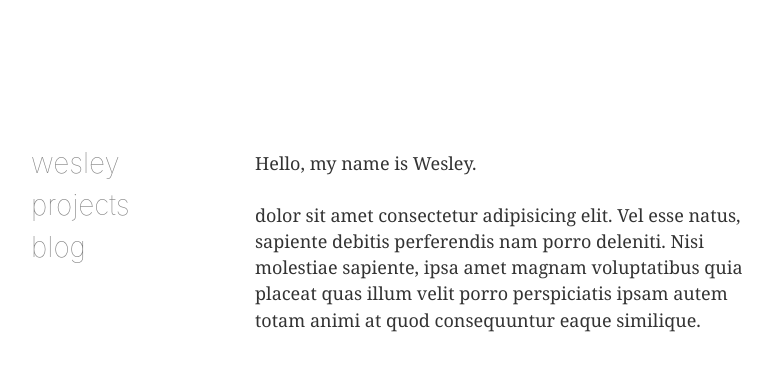
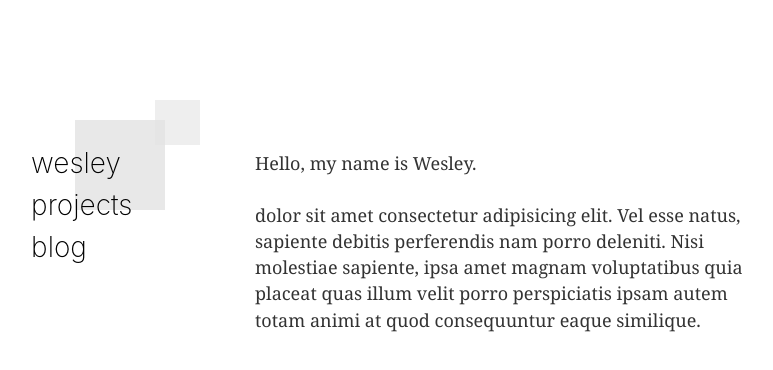
Before and after one commit to wbonneville/gatsby_blog, a Gatsby site: page / in a window 1280 px wide. Shown: the whole page, without its empty margins (45-818 px from the left). Built offline with nearby package versions, Linux system fonts and the light colour scheme; Gatsby itself is replaced by a stand-in of ours.

Commit message:
Update menu.js

```diff
--- a/src/components/menu.js
+++ b/src/components/menu.js
@@ -10,27 +10,51 @@ const StyledDiv = styled.div`
   top: 150px; /* Stay at the top */
   left: 50px; /* Black */
   overflow-x: hidden; /* Disable horizontal scroll */
+  z-index: 5;
+
+  & .nav {
+    width: 2.5rem;
+    height: 2.5rem;
+    background: #e3e3e3;
+    opacity: 0.6;
+    z-index: -1;
+    position: fixed;
+    top: 100px;
+    left: 200px;
+  }
+  & .nav2 {
+    width: 5rem;
+    height: 5rem;
+    background: #e3e3e3;
+    opacity: 0.8;
+    z-index: -1;
+    position: fixed;
+    top: 120px;
+    left: 120px;
+  }
 `;
 
 const StyledUl = styled.ul`
   list-style: none;
 `;
 
+// box-shadow: 0 8px 6px -6px black;
+
 const StyledLink = styled(Link)`
   color: black;
   font-size: 28px;
-  font-weight: 100;
+  font-weight: 180;
   font-family: -apple-system, BlinkMacSystemFont, 'Segoe UI', Roboto, Oxygen,
     Ubuntu, Cantarell, 'Open Sans', 'Helvetica Neue', sans-serif;
   text-decoration: none;
-
-  color: #818181;
 `;
 
 const Menu = () => (
   <React.Fragment>
     <StyledDiv>
       <div>
+        <div className="nav"></div>
+        <div className="nav2"></div>
         <StyledUl>
           <li>
             <StyledLink to="/">wesley</StyledLink>
```
